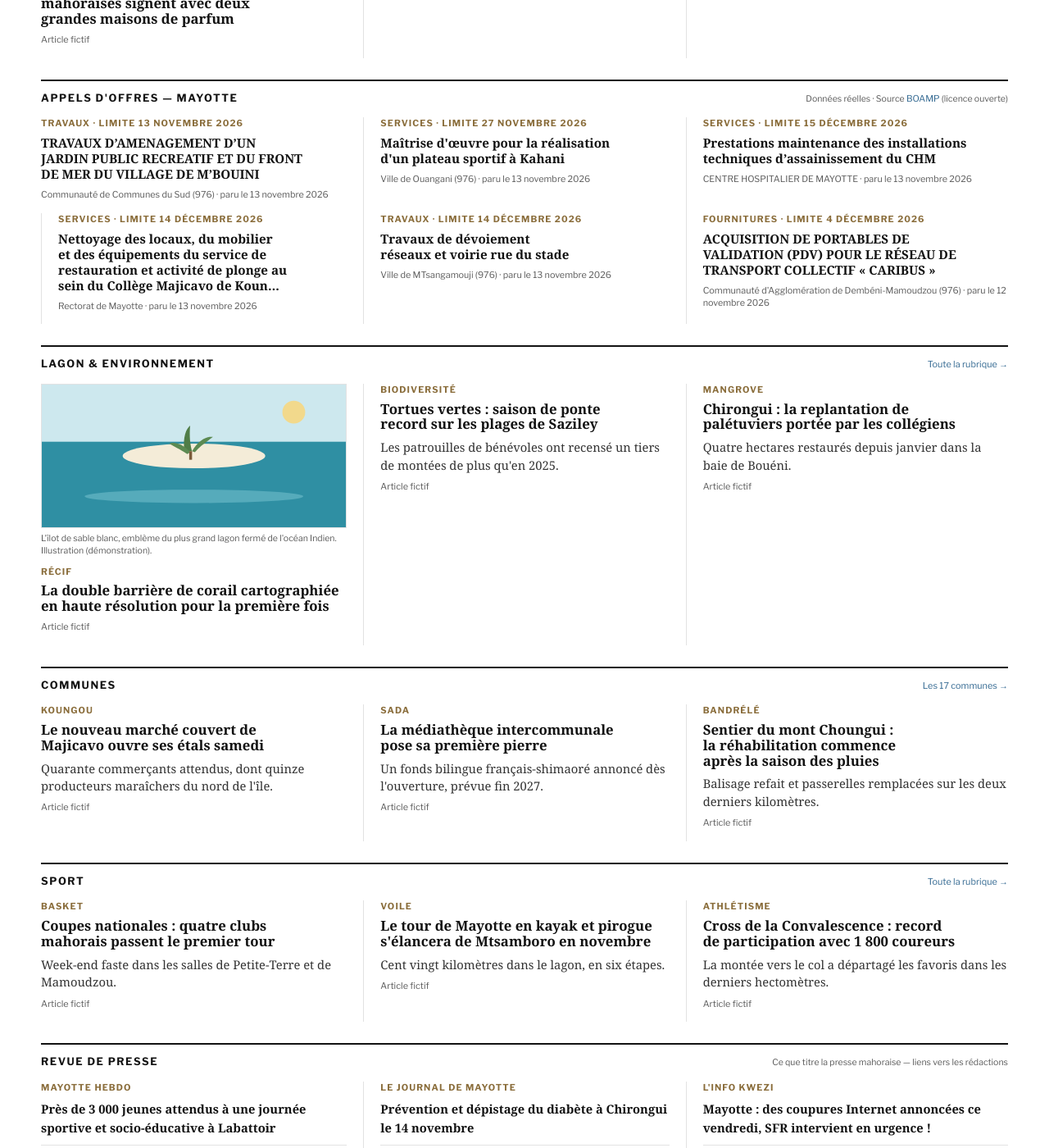
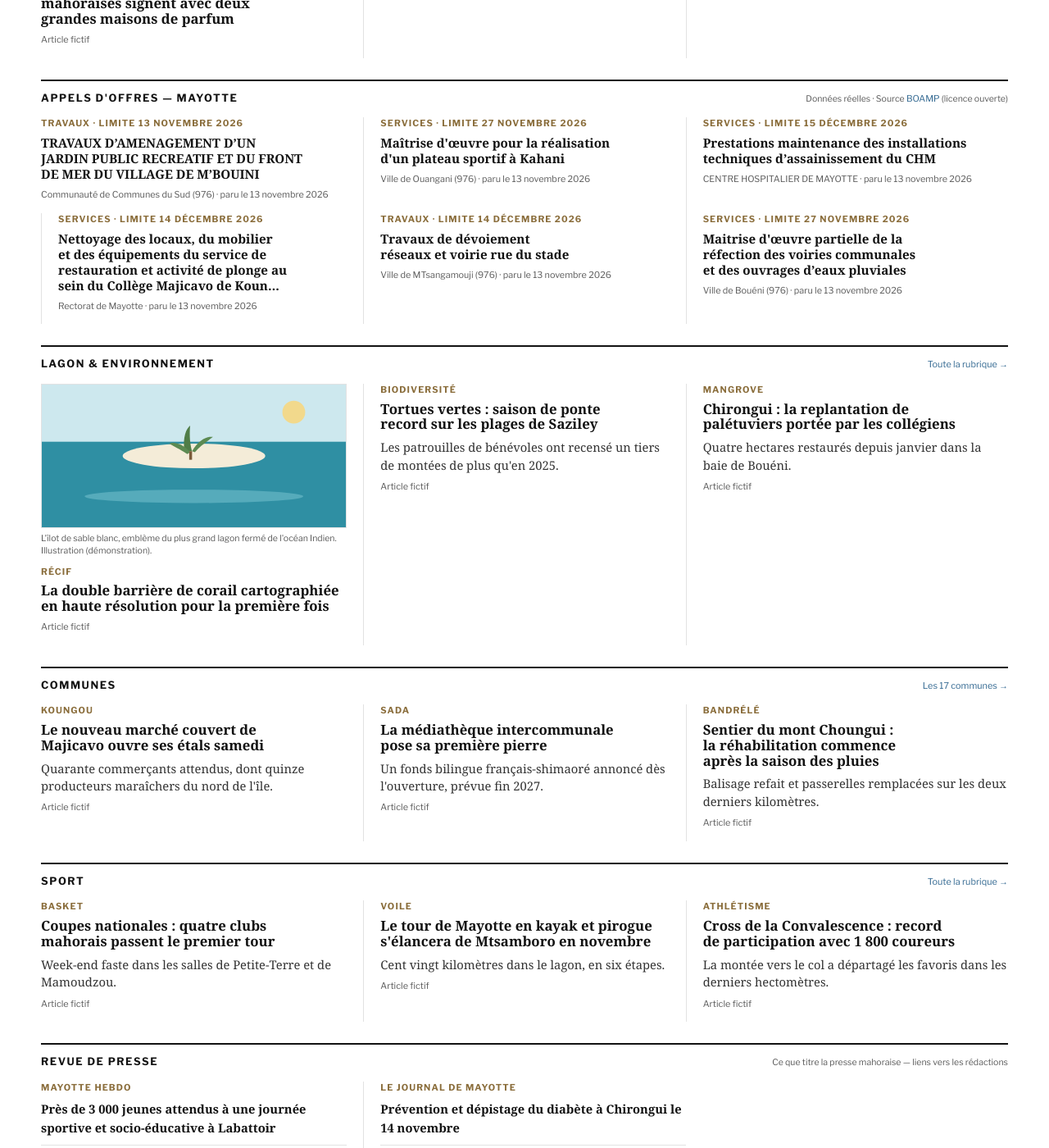
Before and after one commit to esdine/observateur-mayotte, a Jekyll site: the page built from index.html, in a window 1280 px wide and 1400 px high, scrolled down 1695 px. Shown: the whole window at 82% size. Built offline with Jekyll 4.4.1, drawn with Linux system fonts in a browser that asks for light colours; some web fonts are replaced; some of the changed text lies outside the part shown.

Commit message:
Édition du matin : météo et revue de presse

```diff
--- a/_data/marches.yml
+++ b/_data/marches.yml
@@ -35,10 +35,10 @@ avis:
     parution: "13 novembre 2026"
     limite: "14 décembre 2026"
     lien: "https://www.boamp.fr/pages/avis/?q=idweb:26-110315"
-  - objet: "ACQUISITION DE PORTABLES DE VALIDATION (PDV) POUR LE RÉSEAU DE TRANSPORT COLLECTIF « CARIBUS »"
-    acheteur: "Communauté d'Agglomération de Dembéni-Mamoudzou (976)"
-    type: "Fournitures"
+  - objet: "Maitrise d'œuvre partielle de la réfection des voiries communales et des ouvrages d’eaux pluviales"
+    acheteur: "Ville de Bouéni (976)"
+    type: "Services"
     famille: "Marchés entre 90 k€ et seuils européens"
-    parution: "12 novembre 2026"
-    limite: "4 décembre 2026"
-    lien: "https://www.boamp.fr/pages/avis/?q=idweb:26-109726"
+    parution: "13 novembre 2026"
+    limite: "27 novembre 2026"
+    lien: "https://www.boamp.fr/pages/avis/?q=idweb:26-110704"
--- a/_data/meteo.yml
+++ b/_data/meteo.yml
@@ -1,8 +1,8 @@
 # Genere par outils/maj_meteo.py - source Open-Meteo (donnees reelles)
-date_affichee: "Vendredi 13 novembre 2026"
+date_affichee: "Samedi 14 novembre 2026"
 tmin: 25
 tmax: 29
 ciel: "Bruine"
-vent_kmh: 16
+vent_kmh: 17
 temp_mer: 29
-maj: "2026-11-13T12:58+0300"
+maj: "2026-11-14T12:23+0300"
--- a/_data/revue.yml
+++ b/_data/revue.yml
@@ -22,14 +22,3 @@ sources:
         lien: "https://lejournaldemayotte.yt/articles/couteaux-pierres-et-agressions-au-college-de-dembeni-les-enseignants-face-a-une-violence-devenue-incontrolable"
       - titre: "Taïwan accueillera cinq étudiants mahorais en 2027"
         lien: "https://lejournaldemayotte.yt/articles/cinq-etudiants-mahorais-iront-a-taiwan-lannee-prochaine"
-  - nom: "L'Info Kwezi"
-    site: "https://www.linfokwezi.fr/"
-    titres:
-      - titre: "Mayotte : des coupures Internet annoncées ce vendredi, SFR intervient en urgence !"
-        lien: "https://www.linfokwezi.fr/mayotte-des-coupures-internet-annoncees-ce-vendredi-sfr-intervient-en-urgence/"
-      - titre: "Outlook en panne mondiale : Mayotte pourrait également être touchée !"
-        lien: "https://www.linfokwezi.fr/outlook-en-panne-mondiale-mayotte-pourrait-egalement-etre-touchee/"
-      - titre: "Comment fonctionne une évacuation sanitaire depuis Mayotte ?"
-        lien: "https://www.linfokwezi.fr/evacuation-sanitaire-mayotte/"
-      - titre: "La pharmacie de M’tsapéré sera de garde ce week-end"
-        lien: "https://www.linfokwezi.fr/la-pharmacie-de-mtsapere-sera-de-garde-ce-week-end/"
```
